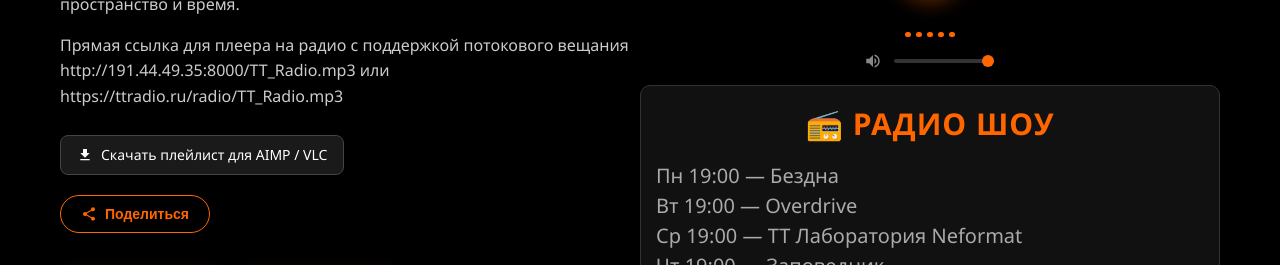
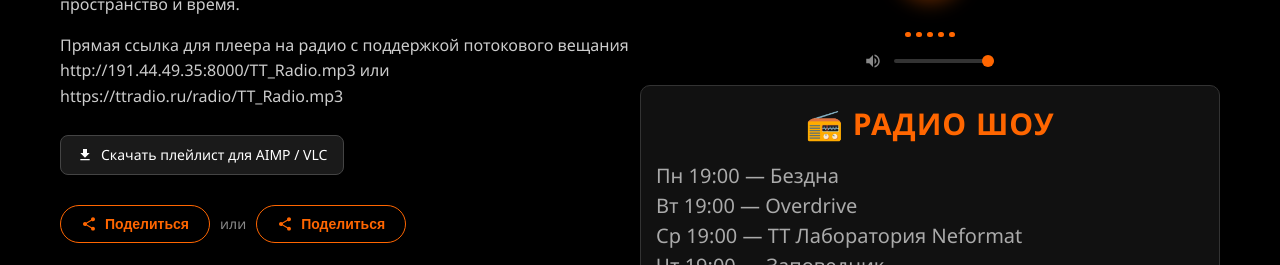
Before and after one commit to ttradio604/tt-radio, a plain HTML site: page index.html in a window 1280 px wide. Shown: the part 609-874 px from the top of the page. Drawn offline with Linux system fonts and the light colour scheme; no server answers.

Commit message:
Update index.html

```diff
--- a/index.html
+++ b/index.html
@@ -5,7 +5,6 @@
     <meta name="viewport" content="width=device-width, initial-scale=1.0">
     <title>TT Radio - Trance</title>
     <style>
-        /* Строго черный фон */
         body {
             background-color: #000000;
             color: white;
@@ -18,7 +17,6 @@
             justify-content: space-between;
         }
 
-        /* Главный контейнер */
         .main-container {
             display: flex;
             flex-direction: row;
@@ -32,7 +30,6 @@
             flex: 1;
         }
 
-        /* --- ЛЕВАЯ ЧАСТЬ (Лого и Текст) --- */
         .left-section {
             display: flex;
             flex-direction: column;
@@ -41,18 +38,16 @@
             width: 600px;
         }
 
-        /* БОЛЬШОЙ ЛОГОТИП (сдвиг влево и вверх) */
         .logo {
             width: 525px;
             height: 525px;
             border-radius: 50%;
-            margin-top: -40px;   /* Поднимаем логотип вверх */
-            margin-bottom: 0px;  /* Убираем лишний отступ снизу */
+            margin-top: -40px;
+            margin-bottom: 0px;
             margin-left: -120px;
             object-fit: cover;
         }
 
-        /* Класс, который добавляет вращение при нажатии Play */
         .logo.playing {
             animation: spin 8s linear infinite;
         }
@@ -65,7 +60,7 @@
             font-size: 16px;
             line-height: 1.6;
             color: #ccc;
-            margin-top: -10px; /* Прижимаем текст к логотипу */
+            margin-top: -10px;
         }
 
         .about-text p {
@@ -87,10 +82,22 @@
             cursor: pointer;
             transition: all 0.3s;
         }
+
         .share-btn:hover { background-color: #ff6600; color: #fff; }
         .share-btn svg { width: 16px; height: 16px; fill: currentColor; }
 
-        /* Кнопка скачивания плейлиста */
+        .share-row {
+            display: flex;
+            align-items: center;
+            gap: 10px;
+            margin-top: 10px;
+        }
+
+        .share-or {
+            color: #888;
+            font-size: 14px;
+        }
+
         .m3u-btn {
             display: inline-flex;
             align-items: center;
@@ -106,13 +113,13 @@
             transition: all 0.3s;
             margin-top: 10px;
         }
+
         .m3u-btn:hover {
             background-color: #333;
             border-color: #ff6600;
             color: #ff6600;
         }
 
-        /* --- Блок с QR-кодами в ряд --- */
         .qr-row {
             display: flex;
             flex-direction: row;
@@ -120,14 +127,16 @@
             margin-top: 15px;
             align-items: flex-start;
         }
+
         .qr-item {
             display: flex;
             flex-direction: column;
             align-items: center;
             gap: 5px;
         }
+
         .qr-image {
-            width: 150px;      /* Увеличенный размер QR-кода */
+            width: 150px;
             height: 150px;
             border-radius: 12px;
             background-color: #ffffff;
@@ -136,9 +145,11 @@
             display: block;
             transition: transform 0.2s;
         }
+
         .qr-image:hover {
             transform: scale(1.05);
         }
+
         .qr-caption {
             font-size: 12px;
             color: #888;
@@ -147,7 +158,6 @@
             font-weight: bold;
         }
 
-        /* --- ПРАВАЯ ЧАСТЬ (Кассета и Плеер) --- */
         .right-section {
             display: flex;
             flex-direction: column;
@@ -156,14 +166,12 @@
             width: 600px;
         }
 
-        /* Кассета */
         .cassette-img {
             width: 100%;
             height: auto;
             border-radius: 15px;
         }
 
-        /* Плеер */
         .player-box {
             text-align: center;
             display: flex;
@@ -182,6 +190,7 @@
             text-transform: uppercase;
             margin-bottom: 5px;
         }
+
         .on-air-dot {
             width: 8px; height: 8px;
             background-color: #ff4d4d; border-radius: 50%;
@@ -198,7 +207,6 @@
         .track-label { font-size: 12px; color: #888; text-transform: uppercase; margin-bottom: 5px; }
         .track-title { font-size: 22px; font-weight: 600; color: #fff; margin-bottom: 15px; min-height: 30px; }
 
-        /* Кнопка Play */
         .play-btn {
             background: linear-gradient(135deg, #ff6600, #ff3300);
             border: none; width: 70px; height: 70px; border-radius: 50%;
@@ -206,28 +214,29 @@
             transition: transform 0.2s; box-shadow: 0 5px 20px rgba(255, 102, 0, 0.4);
             margin-bottom: 15px;
         }
+
         .play-btn:hover { transform: scale(1.1); }
         .play-btn svg { width: 30px; height: 30px; fill: white; margin-left: 4px; }
         .play-btn.playing svg { margin-left: 0; }
 
-        /* Визуальный эквалайзер */
         .equalizer { display: flex; gap: 5px; height: 25px; align-items: flex-end; justify-content: center; margin-bottom: 15px; }
         .bar { width: 6px; background-color: #ff6600; border-radius: 3px; height: 5px; }
+
         .playing .bar:nth-child(1) { animation: bounce 0.8s ease-in-out infinite alternate; }
         .playing .bar:nth-child(2) { animation: bounce 0.6s ease-in-out infinite alternate 0.2s; }
         .playing .bar:nth-child(3) { animation: bounce 0.9s ease-in-out infinite alternate 0.4s; }
         .playing .bar:nth-child(4) { animation: bounce 0.7s ease-in-out infinite alternate 0.1s; }
         .playing .bar:nth-child(5) { animation: bounce 0.5s ease-in-out infinite alternate 0.3s; }
+
         @keyframes bounce { 0% { height: 5px; } 100% { height: 25px; } }
 
-        /* Громкость */
         .volume-control { display: flex; align-items: center; gap: 10px; color: #888; }
         .volume-control svg { width: 18px; height: 18px; fill: #888; }
+
         input[type=range] { -webkit-appearance: none; width: 100px; background: transparent; }
         input[type=range]::-webkit-slider-thumb { -webkit-appearance: none; height: 12px; width: 12px; border-radius: 50%; background: #ff6600; cursor: pointer; margin-top: -4px; }
         input[type=range]::-webkit-slider-runnable-track { width: 100%; height: 4px; cursor: pointer; background: #333; border-radius: 2px; }
 
-        /* --- ФУТЕР --- */
         .footer {
             text-align: center;
             padding: 20px;
@@ -235,7 +244,6 @@
             font-size: 14px;
         }
 
-        /* --- ТЕЛЕФОНЫ --- */
         @media (max-width: 1000px) {
             .main-container {
                 flex-direction: column;
@@ -243,11 +251,13 @@
                 gap: 40px;
                 align-items: center;
             }
+
             .left-section, .right-section {
                 width: 100%;
                 align-items: center;
                 text-align: center;
             }
+
             .logo { width: 300px; height: 300px; margin-left: 0; margin-top: 0; }
             .about-text { margin-top: 10px; }
             .qr-row { justify-content: center; }
@@ -258,7 +268,6 @@
 
     <div class="main-container">
 
-        <!-- ЛЕВАЯ ЧАСТЬ -->
         <div class="left-section">
             <img src="TT%20Radio%20logo.png" alt="TT Radio Logo" class="logo" id="main-logo">
 
@@ -267,35 +276,39 @@
                 <p>Забудь о суете, надень наушники и позволь ритму вести тебя сквозь пространство и время.</p>
                 <p>Прямая ссылка для плеера на радио с поддержкой потокового вещания http://191.44.49.35:8000/TT_Radio.mp3 или https://ttradio.ru/radio/TT_Radio.mp3</p>
 
-                <!-- Кнопка скачивания плейлиста -->
                 <a href="TT_Radio.m3u" download class="m3u-btn">
                     <svg viewBox="0 0 24 24" width="16" height="16" fill="currentColor"><path d="M19 9h-4V3H9v6H5l7 7 7-7zM5 18v2h14v-2H5z"/></svg>
                     Скачать плейлист для AIMP / VLC
                 </a>
             </div>
 
-            <button class="share-btn" onclick="shareSite()">
-                <svg viewBox="0 0 24 24"><path d="M18 16.08c-.76 0-1.44.3-1.96.77L8.91 12.7c.05-.23.09-.46.09-.7s-.04-.47-.09-.7l7.05-4.11c.54.5 1.25.81 2.04.81 1.66 0 3-1.34 3-3s-1.34-3-3-3-3 1.34-3 3c0 .24.04.47.09.7L8.04 9.81C7.5 9.31 6.79 9 6 9c-1.66 0-3 1.34-3 3s1.34 3 3 3c.79 0 1.5-.31 2.04-.81l7.12 4.16c-.05.21-.08.43-.08.65 0 1.61 1.31 2.92 2.92 2.92s2.92-1.31 2.92-2.92-1.31-2.92-2.92-2.92z"/></svg>
-                Поделиться
-            </button>
+            <div class="share-row">
+                <button class="share-btn" onclick="shareSite()">
+                    <svg viewBox="0 0 24 24"><path d="M18 16.08c-.76 0-1.44.3-1.96.77L8.91 12.7c.05-.23.09-.46.09-.7s-.04-.47-.09-.7l7.05-4.11c.54.5 1.25.81 2.04.81 1.66 0 3-1.34 3-3s-1.34-3-3-3-3 1.34-3 3c0 .24.04.47.09.7L8.04 9.81C7.5 9.31 6.79 9 6 9c-1.66 0-3 1.34-3 3s1.34 3 3 3c.79 0 1.5-.31 2.04-.81l7.12 4.16c-.05.21-.08.43-.08.65 0 1.61 1.31 2.92 2.92 2.92s2.92-1.31 2.92-2.92-1.31-2.92-2.92-2.92z"/></svg>
+                    Поделиться
+                </button>
 
-            <!-- Блок с QR-кодами в ряд -->
+                <span class="share-or">или</span>
+
+                <button class="share-btn" onclick="shareSite('https://ttradio.ru/')">
+                    <svg viewBox="0 0 24 24"><path d="M18 16.08c-.76 0-1.44.3-1.96.77L8.91 12.7c.05-.23.09-.46.09-.7s-.04-.47-.09-.7l7.05-4.11c.54.5 1.25.81 2.04.81 1.66 0 3-1.34 3-3s-1.34-3-3-3-3 1.34-3 3c0 .24.04.47.09.7L8.04 9.81C7.5 9.31 6.79 9 6 9c-1.66 0-3 1.34-3 3s1.34 3 3 3c.79 0 1.5-.31 2.04-.81l7.12 4.16c-.05.21-.08.43-.08.65 0 1.61 1.31 2.92 2.92 2.92s2.92-1.31 2.92-2.92-1.31-2.92-2.92-2.92z"/></svg>
+                    Поделиться
+                </button>
+            </div>
+
             <div class="qr-row">
-                <!-- QR-код радио -->
                 <div class="qr-item">
                     <img src="qr.png" alt="QR-код TT Radio" class="qr-image">
                     <span class="qr-caption">Слушать</span>
                 </div>
 
-                <!-- QR-код доната -->
                 <div class="qr-item">
                     <img src="Donate.png" alt="QR-код для доната" class="qr-image">
-                    <span class="qr-caption">Донат (Сбер)</span> <!-- Подпись изменена -->
+                    <span class="qr-caption">Донат (Сбер)</span>
                 </div>
             </div>
         </div>
 
-        <!-- ПРАВАЯ ЧАСТЬ -->
         <div class="right-section">
             <img src="TT%20Radio%20fon%201.png" alt="TT Radio Banner" class="cassette-img">
 
@@ -303,6 +316,7 @@
                 <div class="on-air">
                     <div class="on-air-dot"></div> В эфире
                 </div>
+
                 <div class="track-label">Сейчас играет</div>
                 <div class="track-title" id="track-title">Загрузка...</div>
 
@@ -321,7 +335,7 @@
                     <svg viewBox="0 0 24 24"><path d="M3 9v6h4l5 5V4L7 9H3zm13.5 3c0-1.77-1.02-3.29-2.5-4.03v8.05c1.48-.73 2.5-2.25 2.5-4.02zM14 3.23v2.06c2.89.86 5 3.54 5 6.71s-2.11 5.85-5 6.71v2.06c4.01-.91 7-4.49 7-8.77s-2.99-7.86-7-8.77z"/></svg>
                     <input type="range" id="volume-slider" min="0" max="1" step="0.01" value="1">
                 </div>
-                                <!-- БЛОК РАСПИСАНИЯ ШОУ -->
+
                 <div class="show-info-container" style="text-align: left; margin-top: 15px; font-size: 20px; color: #aaa; line-height: 1.5; background: #111; padding: 15px; border-radius: 10px; border: 1px solid #333; width: 100%; box-sizing: border-box;">
                     <div style="color: #ff6600; font-weight: bold; font-size: 30px; margin-bottom: 15px; text-transform: uppercase; letter-spacing: 1px; text-align: center;">📻 РАДИО ШОУ</div>
 
@@ -341,12 +355,10 @@
 
     </div>
 
-    <!-- ФУТЕР -->
     <footer class="footer">
         © 2026 TT Radio. Все права защищены.
     </footer>
 
-    <!-- Скрипт плеера -->
     <script>
         const audio = document.getElementById('radio-stream');
         const playBtn = document.getElementById('play-button');
@@ -363,7 +375,6 @@
                 playIcon.style.display = 'none';
                 pauseIcon.style.display = 'block';
                 playBtn.classList.add('playing');
-
                 mainLogo.classList.add('playing');
                 playerContainer.classList.add('playing');
             } else {
@@ -371,7 +382,6 @@
                 playIcon.style.display = 'block';
                 pauseIcon.style.display = 'none';
                 playBtn.classList.remove('playing');
-
                 mainLogo.classList.remove('playing');
                 playerContainer.classList.remove('playing');
             }
@@ -381,11 +391,13 @@
             audio.volume = e.target.value;
         });
 
-        function shareSite() {
+        function shareSite(url) {
+            const shareUrl = url || window.location.href;
+
             if (navigator.share) {
-                navigator.share({ title: 'TT Radio', url: window.location.href }).catch(console.error);
+                navigator.share({ title: 'TT Radio', url: shareUrl }).catch(console.error);
             } else {
-                alert('Скопируй ссылку: ' + window.location.href);
+                alert('Скопируй ссылку: ' + shareUrl);
             }
         }
 
```
